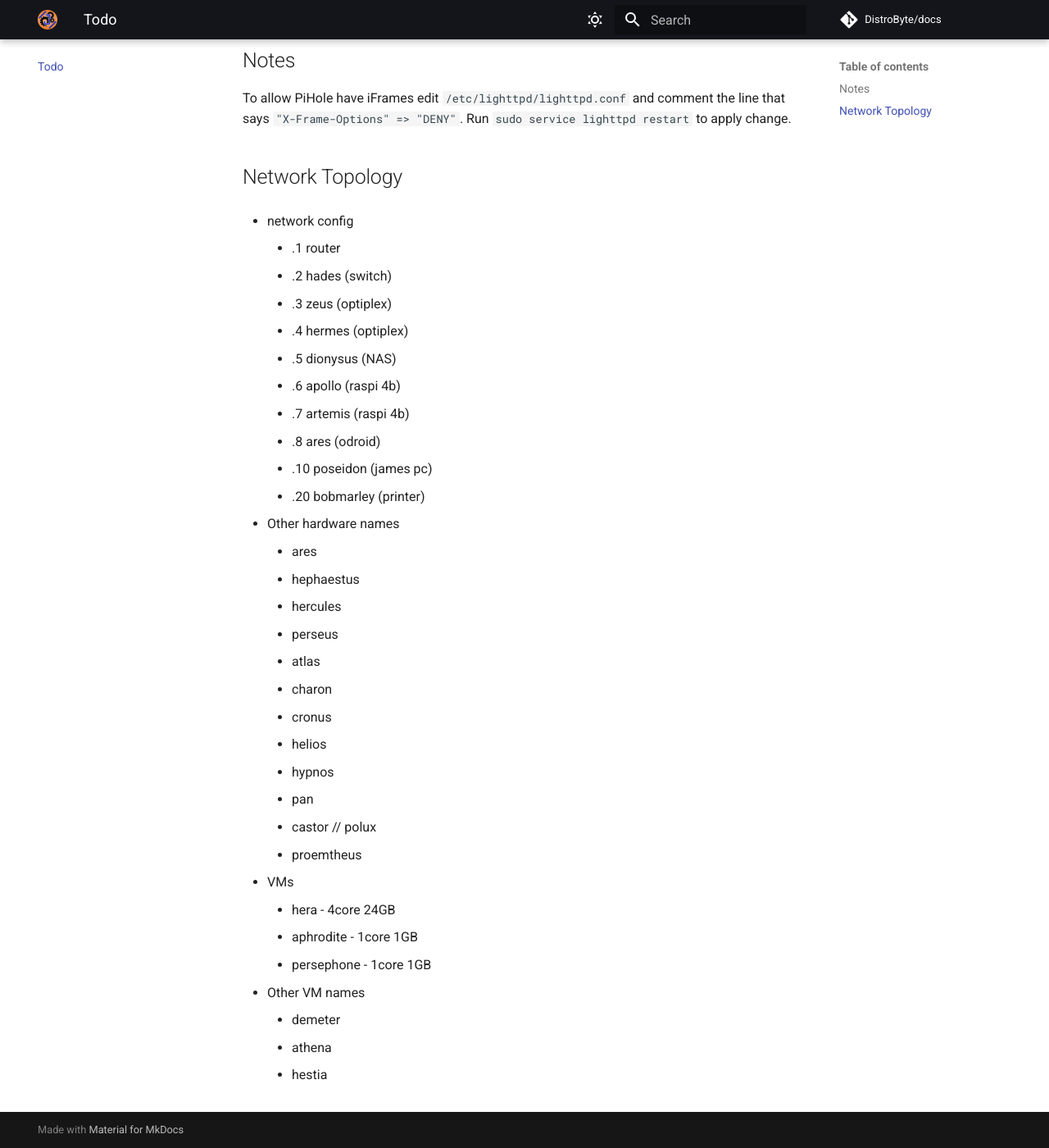
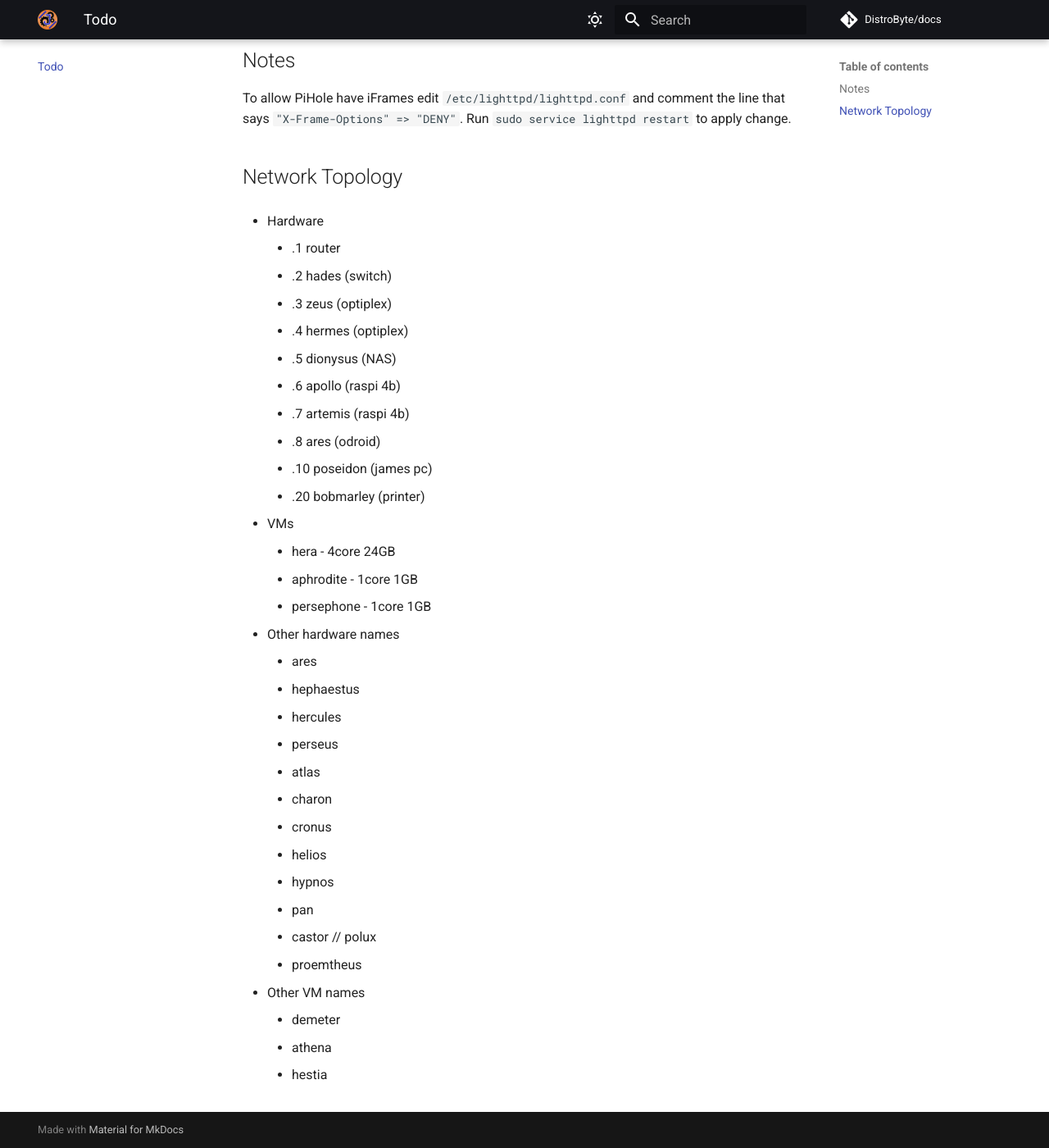
Before and after one commit to DistroByte/docs, an MkDocs documentation site: the page built from docs/todo.md, in a window 1280 px wide and 1400 px high, scrolled down 775 px. Shown: the whole window at 82% size. Built offline with MkDocs 1.6.1 and Material for MkDocs 9.7.7, drawn with Linux system fonts in a browser that asks for light colours; comment, search, counter and statistics services are not loaded.

Commit message:
Update todo.md

```diff
--- a/docs/todo.md
+++ b/docs/todo.md
@@ -25,7 +25,7 @@
 
 ## Network Topology
 
-- network config
+- Hardware
     - .1 router
     - .2 hades (switch)
     - .3 zeus (optiplex)
```
Also changed, not shown: other parts of docs/todo.md (+5 -5 lines).
